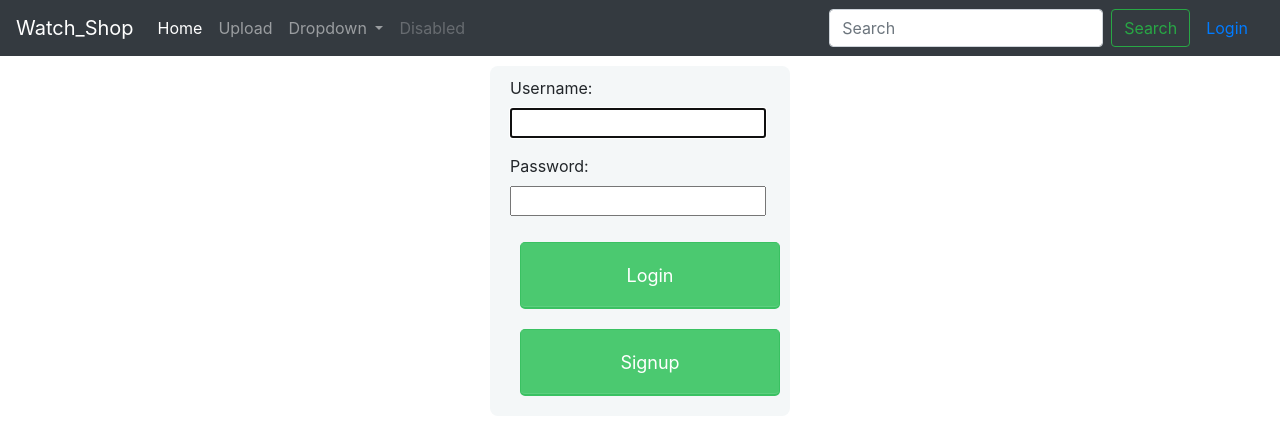
After one commit to instructorLikith/django-watch-shop, a Django app: page /login in a window 1280 px wide. The commit adds this page. Shown: the top 435 px of the page. Run offline with Django 5.2, Linux system fonts and the light colour scheme.

Commit message:
Django user Authentication

```diff
--- a/WatchShop/homepage/urls.py
+++ b/WatchShop/homepage/urls.py
@@ -1,10 +1,13 @@
 from django.contrib import admin
 from django.urls import path
-from .views import Home, About, Upload
+from .views import Home, About, Upload, login_user, signup_user, logout_user
 
 
 urlpatterns = [
     path('', Home, name="home"),
     path('about', About, name="about"),
-    path('upload', Upload , name='upload')
+    path('upload', Upload , name='upload'),
+    path('login', login_user , name='login'),
+    path('signup', signup_user , name='signup'),
+    path('logout', logout_user , name='logout')
 ]
--- a/WatchShop/homepage/views.py
+++ b/WatchShop/homepage/views.py
@@ -1,6 +1,7 @@
 from django.shortcuts import render , redirect
 from .models import Watches
 from .forms import UploadForm
+from django.contrib.auth.decorators import login_required
 
 # Create your views here.
 def Home(request):
@@ -11,7 +12,7 @@ def Home(request):
 def About(request):
     return render(request, 'about.html')
 
-
+@login_required
 def Upload(request):
     if request.method == 'POST':
         form = UploadForm(request.POST, request.FILES)
@@ -21,5 +22,48 @@ def Upload(request):
     else:
         form = UploadForm()
 
+    return render(request,'WatchUpload.html', {'form': form})
 
-    return render(request,'WatchUpload.html', {'form': form})
+
+# LOGIN
+from django.contrib.auth.forms import AuthenticationForm, UserCreationForm
+from django.contrib.auth import authenticate, logout, login
+
+def login_user(request):
+    if request.method == 'POST':
+        form = AuthenticationForm(request, data=request.POST)
+        print(form.is_valid())
+        if form.is_valid():
+            user_name = form.cleaned_data.get('username')
+            password = form.cleaned_data.get('password')
+
+            user = authenticate(username = user_name, password = password)
+
+            if user is not None:
+                 login(request,user)
+                 return redirect('home')
+            else:
+                return render(request, 'login.html', {'form': form})
+    else:
+        form = AuthenticationForm()
+
+    return render(request,'login.html', {'form': form})
+
+
+#SIGNUP
+def signup_user(request):
+    if request.method == 'POST':
+        form = UserCreationForm(request.POST)
+        if form.is_valid():
+            form.save()
+            return redirect('login')
+
+    else:
+        form = UserCreationForm()
+    return render(request, 'signup.html', {'form': form})
+
+#LOGOUT
+
+def logout_user(request):
+    logout(request)
+    return redirect('home')
--- /dev/null
+++ b/WatchShop/templates/login.html
@@ -0,0 +1,12 @@
+{% extends 'main.html' %} {% block body_block %}
+<form method="post" enctype="multipart/form-data">
+  {% csrf_token %}
+
+  <div class="form-box">
+    {{form.as_p}}
+    <button type="submit" class="submit_button">Login</button>
+    <a class="submit_button" type="button" href="{% url 'signup' %}">Signup</a>
+  </div>
+</form>
+
+{% endblock %}
--- a/WatchShop/templates/main.html
+++ b/WatchShop/templates/main.html
@@ -3,7 +3,7 @@
   <head>
     <meta charset="UTF-8" />
     <meta name="viewport" content="width=device-width, initial-scale=1.0" />
-    <title>Home</title>
+    <title>WatchShop</title>
     <link
       rel="stylesheet"
       href="https://cdn.jsdelivr.net/npm/bootstrap@4.0.0/dist/css/bootstrap.min.css"
@@ -33,7 +33,7 @@
         border-radius: 5px;
         width: 100%;
         border: 1px solid #3ac162;
-        border-width: 1px 1px 3px;
+        border-width: 1px 1px 2px;
         box-shadow: 0 -1px 0 rgba(255, 255, 255, 0.1) inset;
         margin: 10px;
       }
@@ -98,11 +98,19 @@
           <button class="btn btn-outline-success my-2 my-sm-0" type="submit">
             Search
           </button>
+
+          {% if user.is_authenticated %}
+          <h5>{{user.username}}</h5>
+          <a class="nav-link" href="{% url 'logout' %}">Logout</a>
+          {% else %}
+          <a class="nav-link" href="{% url 'login' %}">Login</a>
+          {% endif %}
         </form>
       </div>
     </nav>
 
     <div class="body">{% block body_block %} {% endblock %}</div>
+
     <script
       src="https://cdn.jsdelivr.net/npm/@popperjs/core@2.11.8/dist/umd/popper.min.js"
       integrity="sha384-I7E8VVD/ismYTF4hNIPjVp/Zjvgyol6VFvRkX/vR+Vc4jQkC+hVqc2pM8ODewa9r"
```
Also changed, not shown: WatchShop/templates/signup.html (added, +10 -0 lines), WatchShop/db.sqlite3.
